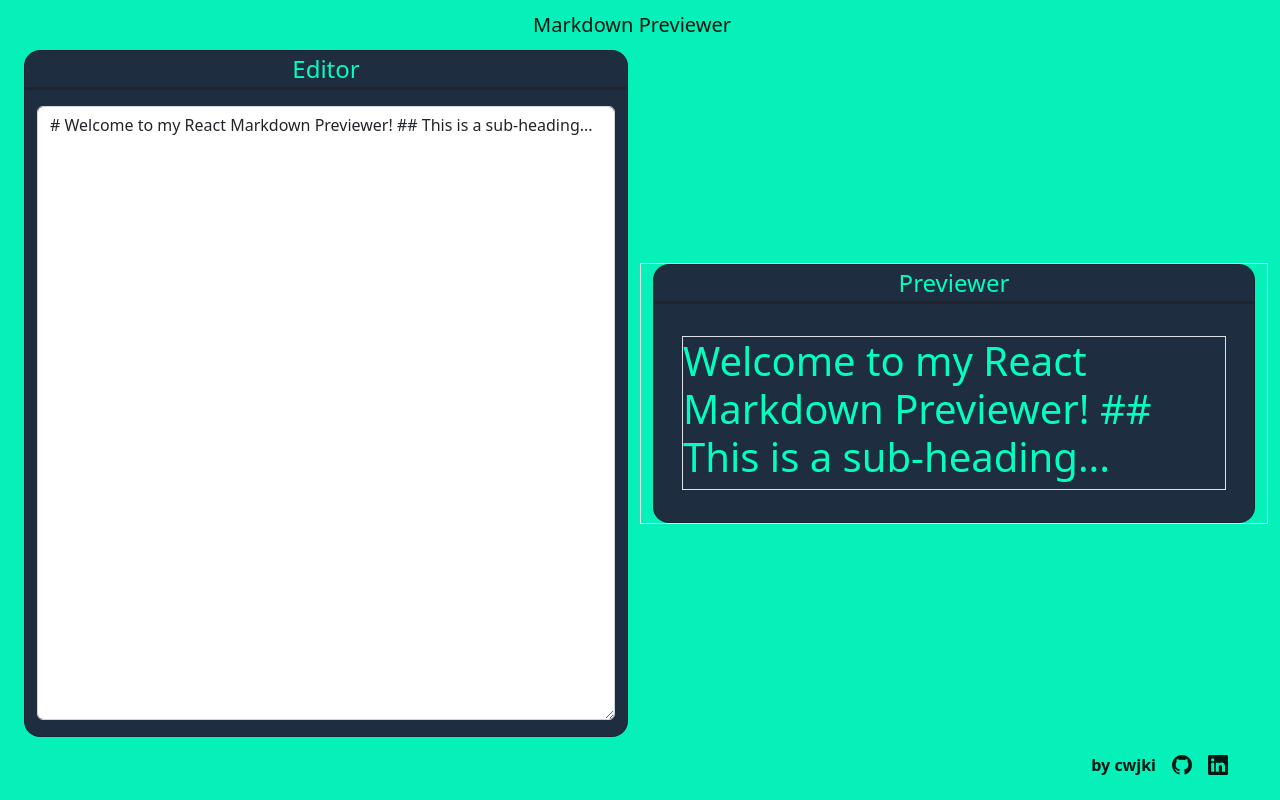
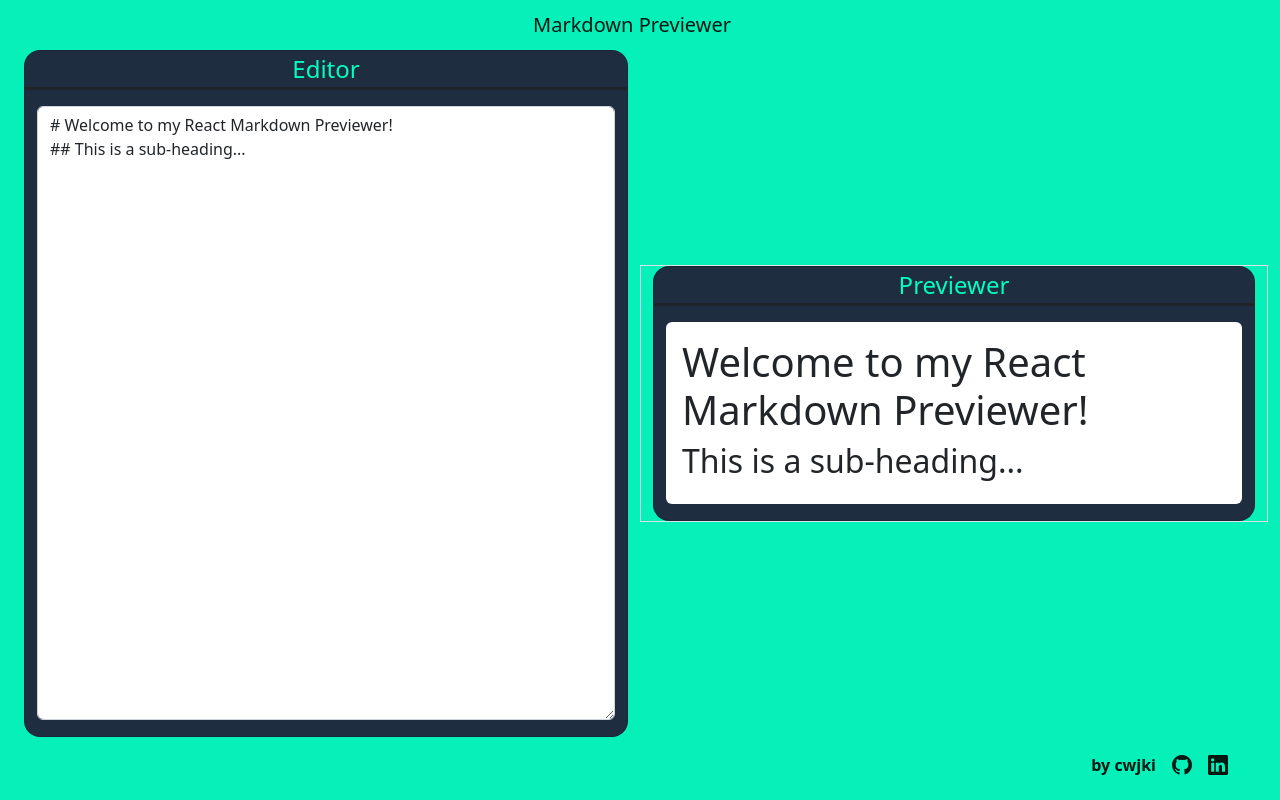
Before and after one commit to cwjki/markdown-previewer, a React (Create React App) app: page / in a window 1280 px wide. Built offline with nearby package versions, Linux system fonts and the light colour scheme.

Commit message:
adding the id for the freeCodeCamp test

```diff
--- a/src/App.js
+++ b/src/App.js
@@ -1,13 +1,10 @@
-import Previewer from './components/Previewer';
-import 'bootstrap/dist/css/bootstrap.css';
+import Previewer from "./components/Previewer";
+import "bootstrap/dist/css/bootstrap.css";
 
 function App() {
   return (
-    <div className="App">
-      <div className="container-fluid bg-secondary vh-100 vw-100">
-        <Previewer />
-      </div>
-
+    <div className="container-fluid bg-secondary vh-100 vw-100">
+      <Previewer />
     </div>
   );
 }
--- a/src/components/Previewer.js
+++ b/src/components/Previewer.js
@@ -21,26 +21,28 @@ const Previewer = () => {
   // }
 
   return (
-    <div className="container-fluid h-100">
+    <div className="container-fluid vh-100">
+
       {/* Navbar */}
-      <nav className="navbar h-20">
+      <nav className="navbar">
         <div className="container-fluid justify-content-center">
           <span className="navbar-brand mb-0 h1">Markdown Previewer</span>
         </div>
       </nav>
 
-      <div className="row align-items-center h-80">
+      <div className="row align-items-center ">
+
         {/* Editor */}
-        <div className="col-6">
+        <div className="col-sm-6 col-12">
           <div className="card bg-warning text-primary rounded-4">
             <p className="text-center text-primary fs-4 border-bottom border-dark border-3">
               Editor
             </p>
-            <div className="container pb-3">
+            <div className="container-fluid pb-3">
               <div className="">
                 <textarea
                   className="form-control"
-                  id="editorTextArea"
+                  id="editor"
                   rows="25"
                   onChange={onChange}
                 >
@@ -52,14 +54,14 @@ const Previewer = () => {
         </div>
 
         {/* Previewer */}
-        <div className="col-6 border previewerCard">
-          <div className="card bg-warning text-primary rounded-4 ">
+        <div className="col-sm-6 col-12 border">
+          <div className="card bg-warning rounded-4">
             <p className="text-center text-primary fs-4 border-bottom border-dark border-3">
               Previewer
             </p>
-            <div className="container pb-3 ">
-              <div className="card-body">
-                 <div className="border" dangerouslySetInnerHTML={getMarkdownText()} />
+            <div className="container-fluid pb-3">
+              <div className="bg-white rounded-2 overflow-auto">
+                 <div id="preview" className="p-3" dangerouslySetInnerHTML={getMarkdownText()} />
 
 
               </div>
--- a/src/custom.scss
+++ b/src/custom.scss
@@ -3,10 +3,8 @@ $primary: #00ffc3;
 $secondary: #05f1b9;
 $warning: #1e2d40;
 
-.previewerCard {
-    height: 100%;
 
-}
+
 
 // Import Bootstrap and its default variables
 @import '~bootstrap/scss/bootstrap.scss';
--- a/src/data/data.js
+++ b/src/data/data.js
@@ -1,3 +1,3 @@
-const initialMsg = "# Welcome to my React Markdown Previewer! ## This is a sub-heading... "
+const initialMsg = "# Welcome to my React Markdown Previewer! \n## This is a sub-heading... "
 
 export default initialMsg;
```
